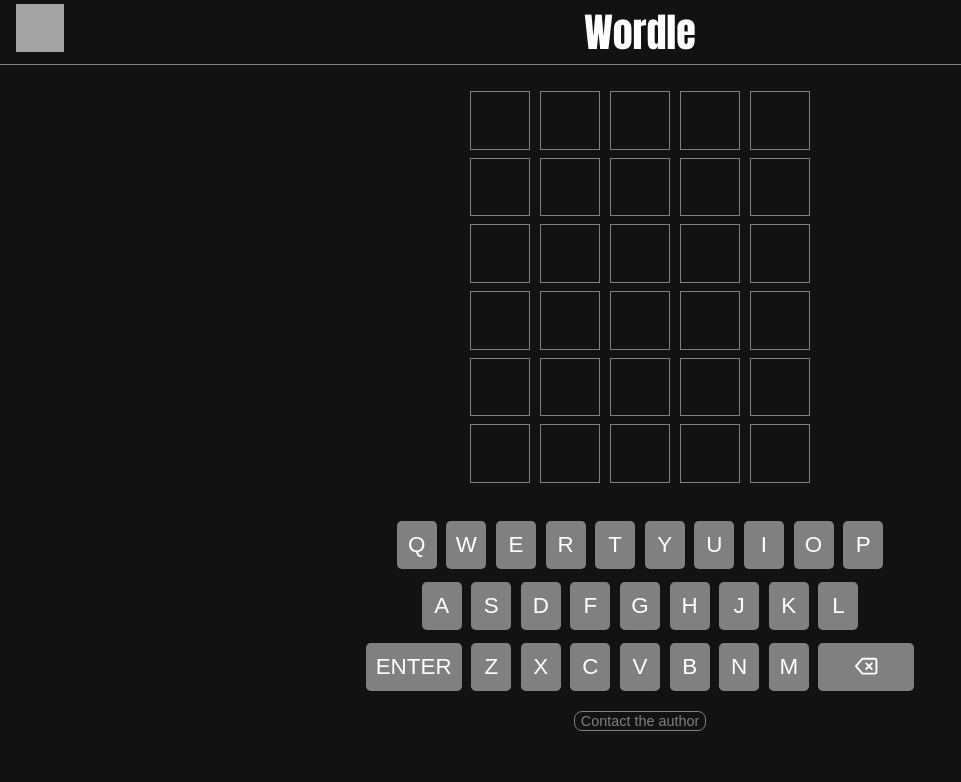
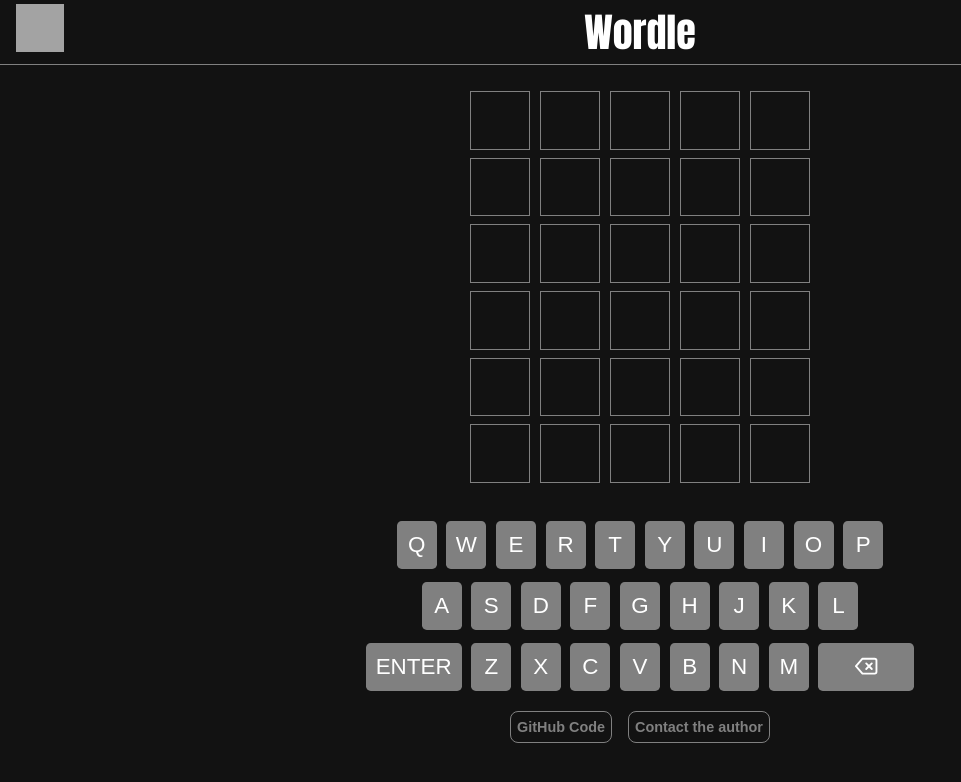
Before and after one commit to pedro-areal-torres/wordle-game, a React (Create React App) app: page / in a window 1280 px wide. Shown: the top 782 px of the page, without its empty margins (0-961 px from the left). Built offline with nearby package versions, Linux system fonts and the light colour scheme; grey boxes are pictures that could not be loaded.

Commit message:
Fix Word Search + Git Hub Code Button

```diff
--- a/src/components/Author/Author.jsx
+++ b/src/components/Author/Author.jsx
@@ -4,6 +4,13 @@ import './author.css';
 function Author() {
   return (
     <div className="author">
+      <a
+        href="https://github.com/pedro-areal-torres/Wordle-Game"
+        target="_blank"
+        rel="noreferrer"
+      >
+        <button className="author__btn">GitHub Code</button>
+      </a>
       <a
         href="https://fancy-naiad-6fa5fa.netlify.app/"
         target="_blank"
--- a/src/components/Author/author.css
+++ b/src/components/Author/author.css
@@ -1,5 +1,8 @@
 .author {
   margin-top: 0.8rem;
+  display: flex;
+  gap: 1rem;
+  justify-content: center;
 }
 
 .author__btn {
@@ -9,6 +12,8 @@
   border: 1px solid grey;
   border-radius: 0.5rem;
   font-size: 0.9rem;
+  font-weight: bold;
+  height: 2rem;
 }
 
 .author__btn:hover {
--- a/src/components/Keyboard/Keyboard.jsx
+++ b/src/components/Keyboard/Keyboard.jsx
@@ -53,7 +53,6 @@ function Keyboard() {
     };
   }, [handleKeyboard]);
 
-  console.log(disabledLetters);
   return (
     <div className="keyboard" onKeyDown={handleKeyboard}>
       <div className="keyboard__line1">
--- a/src/components/Letter/Letter.jsx
+++ b/src/components/Letter/Letter.jsx
@@ -22,7 +22,6 @@ function Letter({ letterPos, attemptVal }) {
 
   useEffect(() => {
     if (letter !== '' && !correct && !almost) {
-      console.log(letter);
       setDisabledLetters((prev) => [...prev, letter]);
     }
   }, [currAttempt.attempt]);
--- a/src/utils/Words.js
+++ b/src/utils/Words.js
@@ -16,7 +16,7 @@ export const generateWordSet = async () => {
   await fetch(wordBank)
     .then((response) => response.text())
     .then((result) => {
-      const wordArr = result.split('\r\n');
+      const wordArr = result.split('\n');
       todaysWord = wordArr[Math.floor(Math.random() * wordArr.length)];
       // Build a set instead of a array to avoid performance issues
       wordSet = new Set(wordArr);
```
